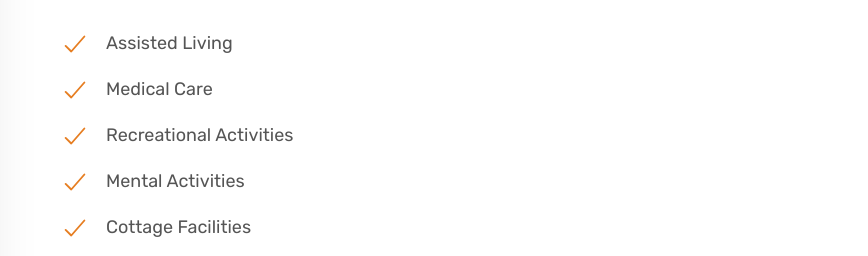
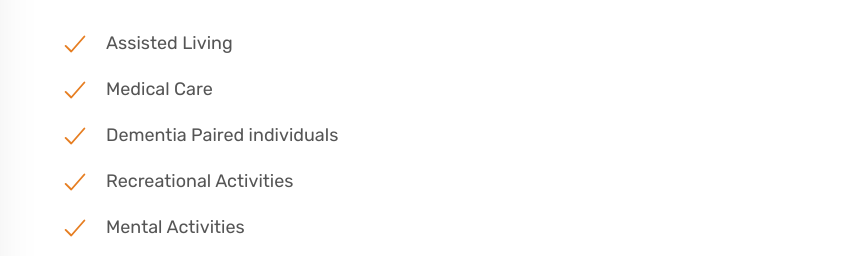
Before and after one commit to ManGeelato/hurly, a plain HTML site: page index.html in a window 1280 px wide. Shown: the part 2942-3198 px from the top of the page, 412-1280 px from the left. Drawn offline with nearby package versions, Linux system fonts and the light colour scheme; some packages are replaced by stand-ins of ours; a script that the page names is missing.

Commit message:
dementia

```diff
--- a/index.html
+++ b/index.html
@@ -205,6 +205,10 @@
               <li class="list-item">
                 <ion-icon class="list-icon" name="checkmark-outline"></ion-icon>
                 <span>Medical Care</span>
+              </li>
+              <li class="list-item">
+                <ion-icon class="list-icon" name="checkmark-outline"></ion-icon>
+                <span>Dementia Paired individuals</span>
               </li>
               <li class="list-item">
                 <ion-icon class="list-icon" name="checkmark-outline"></ion-icon>
```
